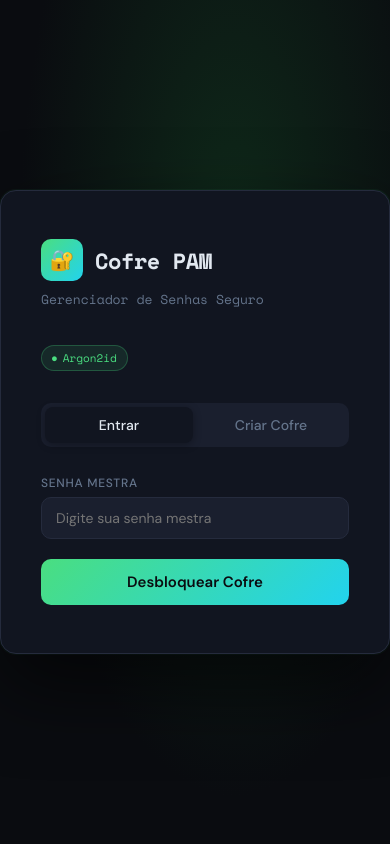
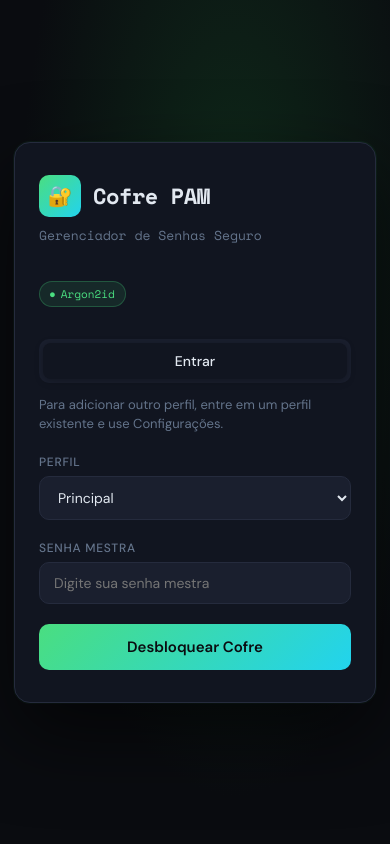
Before and after one commit to Felipebuen/Cofre-de-senhas-PAM, a Flask app: page / in a window 390 px wide. Run offline with Flask 3, Linux system fonts and the light colour scheme; data that the repository does not hold is empty.

Commit message:
Adição de perfis e ajuste na responcividade em mobile

```diff
--- a/app.py
+++ b/app.py
@@ -4,6 +4,7 @@ API Flask que serve a interface e expõe endpoints REST.
 """
 
 import os
+import secrets
 from functools import wraps
 from pathlib import Path
 
@@ -14,6 +15,8 @@ from backend.vault import (
     Cofre,
     CofreNaoInicializadoError,
     CredencialNaoEncontradaError,
+    PerfilExistenteError,
+    PerfilNaoEncontradoError,
     SenhaMestraIncorretaError,
 )
 
@@ -44,10 +47,17 @@ cofre = Cofre(str(VAULT_PATH))
 def requer_autenticado(f):
     @wraps(f)
     def decorado(*args, **kwargs):
-        if not session.get("autenticado") or not cofre.aberto:
+        perfil = session.get("perfil", "")
+        sessao_id = session.get("sessao_id", "")
+        if not session.get("autenticado") or not cofre.esta_aberto(perfil, sessao_id):
             return jsonify({"erro": "Não autenticado"}), 401
-        return f(*args, **kwargs)
+        with cofre.trava:
+            return f(*args, **kwargs)
     return decorado
+
+
+def contexto_sessao():
+    return session.get("perfil", "Principal"), session.get("sessao_id", "")
 
 
 # ------------------------------------------------------------------ #
@@ -65,44 +75,79 @@ def index():
 
 @app.route("/api/status", methods=["GET"])
 def status():
+    perfil, sessao_id = contexto_sessao()
     return jsonify({
         "cofre_existe": cofre.existe(),
-        "autenticado": bool(session.get("autenticado") and cofre.aberto),
+        "perfis": cofre.listar_perfis(),
+        "perfil_atual": perfil if session.get("autenticado") else None,
+        "autenticado": bool(session.get("autenticado") and cofre.esta_aberto(perfil, sessao_id)),
         "kdf": kdf_info(),
     })
 
 
 @app.route("/api/inicializar", methods=["POST"])
 def inicializar():
-    dados = request.get_json()
+    dados = request.get_json(silent=True) or {}
     senha = dados.get("senha_mestra", "")
+    perfil = dados.get("perfil", "Principal")
     if len(senha) < 8:
         return jsonify({"erro": "Senha mestra deve ter pelo menos 8 caracteres"}), 400
     try:
-        cofre.inicializar(senha)
+        sessao_id = secrets.token_urlsafe(24)
+        cofre.inicializar(senha, perfil, sessao_id)
         session["autenticado"] = True
+        session["perfil"] = perfil.strip()
+        session["sessao_id"] = sessao_id
         return jsonify({"ok": True, "mensagem": "Cofre criado com sucesso"})
     except FileExistsError as e:
         return jsonify({"erro": str(e)}), 409
+    except ValueError as e:
+        return jsonify({"erro": str(e)}), 400
 
 
 @app.route("/api/login", methods=["POST"])
 def login():
-    dados = request.get_json()
+    dados = request.get_json(silent=True) or {}
     senha = dados.get("senha_mestra", "")
+    perfil = dados.get("perfil", "Principal")
+    sessao_id = secrets.token_urlsafe(24)
     try:
-        cofre.abrir(senha)
+        cofre.abrir(senha, perfil, sessao_id)
         session["autenticado"] = True
+        session["perfil"] = perfil.strip()
+        session["sessao_id"] = sessao_id
         return jsonify({"ok": True})
     except CofreNaoInicializadoError as e:
         return jsonify({"erro": str(e)}), 404
+    except PerfilNaoEncontradoError as e:
+        return jsonify({"erro": str(e)}), 404
     except SenhaMestraIncorretaError:
         return jsonify({"erro": "Senha mestra incorreta"}), 401
+    except ValueError as e:
+        return jsonify({"erro": str(e)}), 400
+
+
+@app.route("/api/perfis", methods=["POST"])
+@requer_autenticado
+def criar_perfil():
+    dados = request.get_json(silent=True) or {}
+    nome = dados.get("perfil", "")
+    senha = dados.get("senha_mestra", "")
+    if len(senha) < 8:
+        return jsonify({"erro": "Senha mestra deve ter pelo menos 8 caracteres"}), 400
+    perfil_atual, sessao_id = contexto_sessao()
+    try:
+        cofre.criar_perfil(nome, senha, perfil_atual, sessao_id)
+        return jsonify({"ok": True, "perfis": cofre.listar_perfis()}), 201
+    except PerfilExistenteError as e:
+        return jsonify({"erro": str(e)}), 409
+    except ValueError as e:
+        return jsonify({"erro": str(e)}), 400
 
 
 @app.route("/api/logout", methods=["POST"])
 def logout():
-    cofre.fechar()
+    cofre.fechar(session.get("sessao_id"))
     session.clear()
     return jsonify({"ok": True})
 
@@ -114,18 +159,19 @@ def logout():
 @app.route("/api/credenciais", methods=["GET"])
 @requer_autenticado
 def listar():
+    perfil, sessao_id = contexto_sessao()
     termo = request.args.get("q", "").strip()
     if termo:
-        resultado = cofre.buscar_credenciais(termo)
+        resultado = cofre.buscar_credenciais(termo, perfil, sessao_id)
     else:
-        resultado = cofre.listar_credenciais()
+        resultado = cofre.listar_credenciais(perfil, sessao_id)
     return jsonify(resultado)
 
 
 @app.route("/api/credenciais", methods=["POST"])
 @requer_autenticado
 def adicionar():
-    dados = request.get_json()
+    dados = request.get_json(silent=True) or {}
     titulo = (dados.get("titulo") or "").strip()
     usuario = (dados.get("usuario") or "").strip()
     senha = dados.get("senha") or ""
@@ -135,6 +181,7 @@ def adicionar():
     if not senha:
         return jsonify({"erro": "Senha é obrigatória"}), 400
 
+    perfil, sessao_id = contexto_sessao()
     cred_id = cofre.adicionar_credencial(
         titulo=titulo,
         usuario=usuario,
@@ -142,6 +189,8 @@ def adicionar():
         url=dados.get("url", ""),
         notas=dados.get("notas", ""),
         categoria=dados.get("categoria", "Geral"),
+        perfil=perfil,
+        sessao_id=sessao_id,
     )
     return jsonify({"ok": True, "id": cred_id}), 201
 
@@ -149,8 +198,9 @@ def adicionar():
 @app.route("/api/credenciais/<cred_id>", methods=["GET"])
 @requer_autenticado
 def obter(cred_id):
+    perfil, sessao_id = contexto_sessao()
     try:
-        cred = cofre.obter_credencial(cred_id)
+        cred = cofre.obter_credencial(cred_id, perfil, sessao_id)
         return jsonify(cred)
     except CredencialNaoEncontradaError:
         return jsonify({"erro": "Credencial não encontrada"}), 404
@@ -159,7 +209,8 @@ def obter(cred_id):
 @app.route("/api/credenciais/<cred_id>", methods=["PUT"])
 @requer_autenticado
 def atualizar(cred_id):
-    dados = request.get_json()
+    dados = request.get_json(silent=True) or {}
+    perfil, sessao_id = contexto_sessao()
     try:
         cofre.atualizar_credencial(
             cred_id=cred_id,
@@ -169,6 +220,8 @@ def atualizar(cred_id):
             url=dados.get("url", ""),
             notas=dados.get("notas", ""),
             categoria=dados.get("categoria", "Geral"),
+            perfil=perfil,
+            sessao_id=sessao_id,
         )
         return jsonify({"ok": True})
     except CredencialNaoEncontradaError:
@@ -178,8 +231,9 @@ def atualizar(cred_id):
 @app.route("/api/credenciais/<cred_id>", methods=["DELETE"])
 @requer_autenticado
 def remover(cred_id):
+    perfil, sessao_id = contexto_sessao()
     try:
-        cofre.remover_credencial(cred_id)
+        cofre.remover_credencial(cred_id, perfil, sessao_id)
         return jsonify({"ok": True})
     except CredencialNaoEncontradaError:
         return jsonify({"erro": "Credencial não encontrada"}), 404
@@ -212,19 +266,21 @@ def api_avaliar_senha():
 @app.route("/api/estatisticas", methods=["GET"])
 @requer_autenticado
 def estatisticas():
-    return jsonify(cofre.estatisticas())
+    perfil, sessao_id = contexto_sessao()
+    return jsonify(cofre.estatisticas(perfil, sessao_id))
 
 
 @app.route("/api/alterar-senha-mestra", methods=["POST"])
 @requer_autenticado
 def alterar_senha_mestra():
-    dados = request.get_json()
+    dados = request.get_json(silent=True) or {}
     senha_atual = dados.get("senha_atual", "")
     senha_nova = dados.get("senha_nova", "")
     if len(senha_nova) < 8:
         return jsonify({"erro": "Nova senha deve ter pelo menos 8 caracteres"}), 400
+    perfil, sessao_id = contexto_sessao()
     try:
-        cofre.alterar_senha_mestra(senha_atual, senha_nova)
+        cofre.alterar_senha_mestra(senha_atual, senha_nova, perfil, sessao_id)
         return jsonify({"ok": True, "mensagem": "Senha mestra alterada com sucesso"})
     except SenhaMestraIncorretaError:
         return jsonify({"erro": "Senha atual incorreta"}), 401
--- a/frontend/templates/index.html
+++ b/frontend/templates/index.html
@@ -354,6 +354,42 @@
     .hidden { display: none !important; }
     .divider { height: 1px; background: var(--border); margin: 20px 0; }
     .text-muted { color: var(--muted); font-size: 13px; }
+
+    @media (max-width: 720px) {
+      #auth-screen { padding: 20px 14px; min-height: 100dvh; }
+      .auth-card { width: min(100%, 460px); padding: 32px 24px; }
+      #app-screen { height: auto; min-height: 100dvh; overflow: visible; flex-direction: column; }
+      .sidebar { width: 100%; max-height: 48dvh; border-right: 0; border-bottom: 1px solid var(--border); }
+      .sidebar-header { padding: 14px 16px 0; }
+      .sidebar-logo { margin-bottom: 12px; }
+      .sidebar-actions { padding: 0 16px 10px; }
+      #cred-list { display: flex; gap: 6px; overflow-x: auto; overflow-y: hidden; padding: 0 12px 12px; min-height: 58px; }
+      .cred-item { min-width: 180px; max-width: 72vw; margin: 0; }
+      #cred-list .empty-state { min-width: 100%; padding: 12px 8px; }
+      #cred-list .empty-icon { display: none; }
+      .sidebar-footer { padding: 8px 12px; justify-content: space-between; }
+      .icon-btn { min-width: 42px; min-height: 42px; }
+      .main-panel { overflow: visible; min-height: 52dvh; }
+      .top-bar { padding: 14px 16px; gap: 10px; flex-wrap: wrap; }
+      .top-bar h1 { font-size: 17px; }
+      .top-actions { gap: 6px; }
+      .panel-body { padding: 20px 16px; }
+      #detail-view .field-row, #form-view .form-row { grid-template-columns: 1fr; gap: 0; }
+      #dash-view .stat-grid { grid-template-columns: 1fr 1fr; gap: 10px; }
+      .stat-card { padding: 16px; }
+      .stat-card:last-child { grid-column: 1 / -1; }
+      .settings-block, #gen-panel { padding: 18px; }
+      .modal { width: calc(100% - 28px); padding: 24px; }
+    }
+
+    @media (max-width: 380px) {
+      .auth-card { padding: 28px 18px; }
+      .top-actions { width: 100%; }
+      .top-actions .btn { flex: 1; }
+      #dash-view .stat-grid { grid-template-columns: 1fr; }
+      .stat-card:last-child { grid-column: auto; }
+      .gen-options { grid-template-columns: 1fr; }
+    }
   </style>
 </head>
 <body>
@@ -370,13 +406,20 @@
 
     <div class="tab-row">
       <button class="tab-btn active" onclick="showTab('login')">Entrar</button>
-      <button class="tab-btn" onclick="showTab('criar')">Criar Cofre</button>
+      <button class="tab-btn" id="criar-tab-btn" onclick="showTab('criar')">Criar Cofre</button>
     </div>
+    <p class="text-muted hidden" id="existing-vault-help" style="margin:-16px 0 20px;line-height:1.5">
+      Para adicionar outro perfil, entre em um perfil existente e use Configurações.
+    </p>
 
     <!-- Login -->
     <div id="tab-login">
       <div class="field">
-        <label>Senha Mestra</label>
+        <label for="login-perfil">Perfil</label>
+        <select id="login-perfil"></select>
+      </div>
+      <div class="field">
+        <label for="login-senha">Senha Mestra</label>
         <input type="password" id="login-senha" placeholder="Digite sua senha mestra" onkeydown="if(event.key==='Enter')doLogin()" />
       </div>
       <button class="btn btn-primary" onclick="doLogin()">Desbloquear Cofre</button>
@@ -385,6 +428,10 @@
 
     <!-- Criar -->
     <div id="tab-criar" class="hidden">
+      <div class="field">
+        <label for="criar-perfil">Nome do perfil</label>
+        <input type="text" id="criar-perfil" maxlength="40" placeholder="Ex.: Felipe" />
+      </div>
       <div class="field">
         <label>Nova Senha Mestra</label>
         <input type="password" id="criar-senha" placeholder="Mínimo 8 caracteres" oninput="avaliarSenhaMestra()" />
@@ -411,6 +458,7 @@
         <div class="logo-icon">🔐</div>
         <span>Cofre PAM</span>
       </div>
+      <div class="text-muted" id="perfil-atual" style="margin:-12px 0 14px"></div>
       <div class="search-box">
         <span class="search-icon">🔍</span>
         <input type="text" id="search-input" placeholder="Buscar credenciais..." oninput="buscar()" />
@@ -620,6 +668,23 @@
       <div class="top-bar"><h1>⚙️ Configurações</h1></div>
       <div class="panel-body">
         <div class="settings-block">
+          <h3>👤 Criar perfil independente</h3>
+          <div class="field">
+            <label for="p-nome">Nome do perfil</label>
+            <input type="text" id="p-nome" maxlength="40" placeholder="Nome da pessoa" />
+          </div>
+          <div class="field">
+            <label for="p-senha">Senha mestra do perfil</label>
+            <input type="password" id="p-senha" placeholder="Mínimo 8 caracteres" />
+          </div>
+          <div class="field">
+            <label for="p-conf">Confirmar senha mestra</label>
+            <input type="password" id="p-conf" placeholder="Repita a senha" />
+          </div>
+          <button class="btn btn-primary btn-sm" onclick="criarPerfil()">Criar perfil</button>
+          <div class="err-msg" id="p-err"></div>
+        </div>
+        <div class="settings-block">
           <h3>🔑 Alterar Senha Mestra</h3>
           <div class="field">
             <label>Senha Atual</label>
@@ -676,18 +741,24 @@
 let credAtualId = null;
 let credAtualDados = null;
 let senhaVisivelDetail = false;
+let cofreExiste = false;
 
 // ═══════════════════════════════════════════════════════════════
 //  Init
 // ═══════════════════════════════════════════════════════════════
 async function init() {
   const r = await api('GET', '/api/status');
+  cofreExiste = Boolean(r.cofre_existe);
   document.getElementById('kdf-badge').textContent = r.kdf || 'AES-256-GCM';
+  atualizarPerfis(r.perfis || [], r.perfil_atual);
 
   if (r.autenticado) {
     mostrarApp();
-  } else if (!r.cofre_existe) {
+  } else if (!cofreExiste) {
     showTab('criar');
+  } else {
+    document.getElementById('criar-tab-btn').classList.add('hidden');
+    document.getElementById('existing-vault-help').classList.remove('hidden');
   }
   gerarSenha();
 }
@@ -705,19 +776,25 @@ function showTab(t) {
 
 async function doLogin() {
   const senha = document.getElementById('login-senha').value;
+  const perfil = document.getElementById('login-perfil').value || 'Principal';
   setErr('login-err', '');
-  const r = await api('POST', '/api/login', { senha_mestra: senha });
+  const r = await api('POST', '/api/login', { perfil, senha_mestra: senha });
   if (r.ok) { mostrarApp(); }
   else { setErr('login-err', r.erro || 'Erro desconhecido'); }
 }
 
 async function doCriar() {
+  if (cofreExiste) {
+    showTab('login');
+    return setErr('login-err', 'Entre em um perfil existente para criar outro perfil em Configurações.');
+  }
+  const perfil = document.getElementById('criar-perfil').value.trim() || 'Principal';
   const senha = document.getElementById('criar-senha').value;
   const conf  = document.getElementById('criar-conf').value;
   setErr('criar-err', '');
   if (senha.length < 8) return setErr('criar-err', 'Senha deve ter pelo menos 8 caracteres.');
   if (senha !== conf)   return setErr('criar-err', 'As senhas não coincidem.');
-  const r = await api('POST', '/api/inicializar', { senha_mestra: senha });
+  const r = await api('POST', '/api/inicializar', { perfil, senha_mestra: senha });
   if (r.ok) { notif('Cofre criado com sucesso!', 'success'); mostrarApp(); }
   else { setErr('criar-err', r.erro || 'Erro ao criar cofre'); }
 }
@@ -733,6 +810,9 @@ async function doLogout() {
 function mostrarApp() {
   document.getElementById('auth-screen').style.display = 'none';
   document.getElementById('app-screen').classList.add('visible');
+  api('GET', '/api/status').then(r => {
+    document.getElementById('perfil-atual').textContent = r.perfil_atual ? `Perfil: ${r.perfil_atual}` : '';
+  });
   carregarLista();
   showDash();
 }
@@ -904,6 +984,20 @@ async function showDash() {
 // ═══════════════════════════════════════════════════════════════
 function showSettings() { showView('settings-view'); }
 
+async function criarPerfil() {
+  const perfil = document.getElementById('p-nome').value.trim();
+  const senha = document.getElementById('p-senha').value;
+  const confirmacao = document.getElementById('p-conf').value;
+  setErr('p-err', '');
+  if (!perfil) return setErr('p-err', 'Informe o nome do perfil.');
+  if (senha.length < 8) return setErr('p-err', 'Senha mestra deve ter pelo menos 8 caracteres.');
+  if (senha !== confirmacao) return setErr('p-err', 'As senhas não coincidem.');
+  const r = await api('POST', '/api/perfis', { perfil, senha_mestra: senha });
+  if (!r.ok) return setErr('p-err', r.erro || 'Erro ao criar perfil.');
+  ['p-nome', 'p-senha', 'p-conf'].forEach(id => document.getElementById(id).value = '');
+  notif('Perfil criado com chave independente.', 'success');
+}
+
 async function alterarSenhaMestra() {
   const atual = document.getElementById('s-atual').value;
   const nova  = document.getElementById('s-nova').value;
@@ -984,6 +1078,17 @@ function showView(id) {
     .forEach(v => document.getElementById(v).classList.toggle('hidden', v !== id));
 }
 
+function atualizarPerfis(perfis, perfilAtual) {
+  const select = document.getElementById('login-perfil');
+  select.replaceChildren(...perfis.map(nome => {
+    const option = document.createElement('option');
+    option.value = nome;
+    option.textContent = nome;
+    return option;
+  }));
+  if (perfilAtual) select.value = perfilAtual;
+}
+
 async function api(method, path, body) {
   const opts = {
     method,
```
Also changed, not shown: backend/vault.py (+179 -81 lines), data/vault.json (+10 -4 lines), README.md (added), 1 other file.
